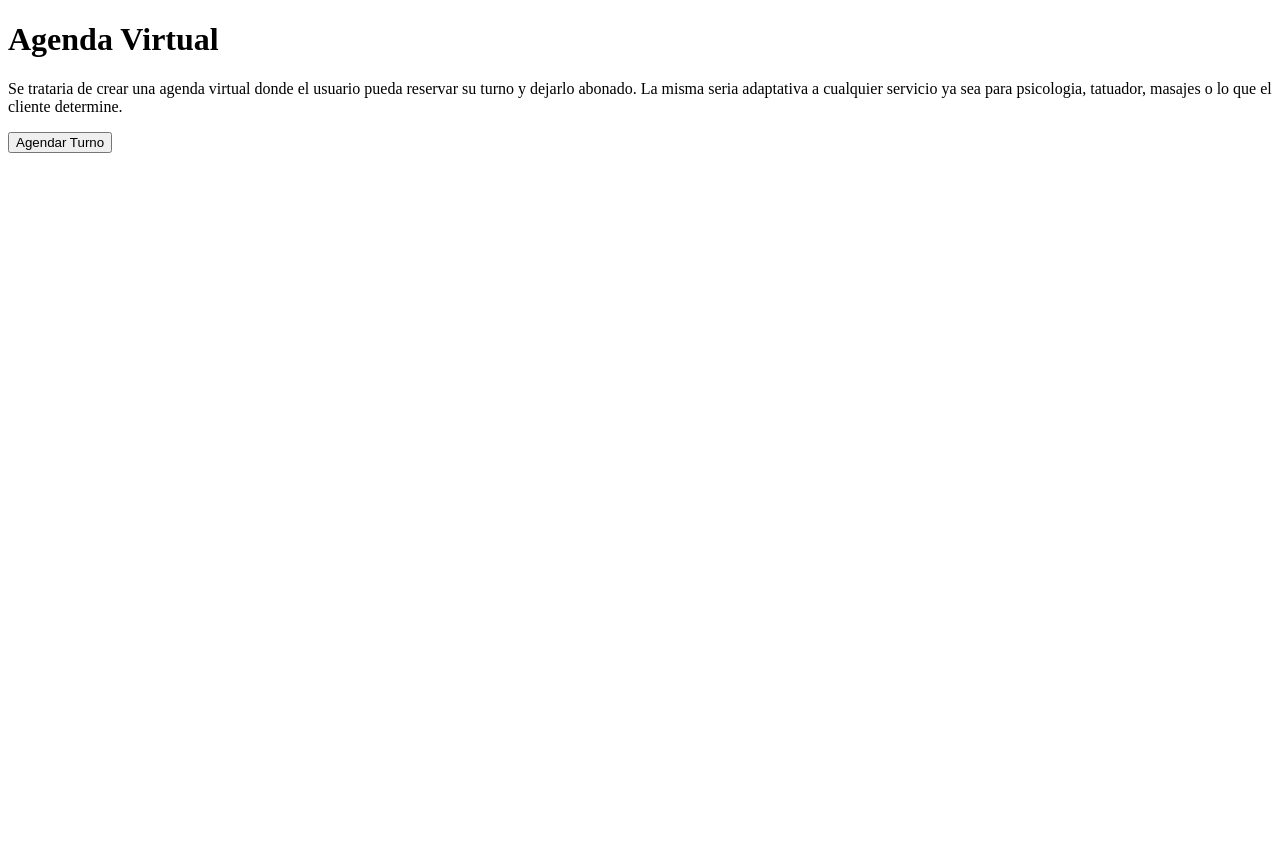
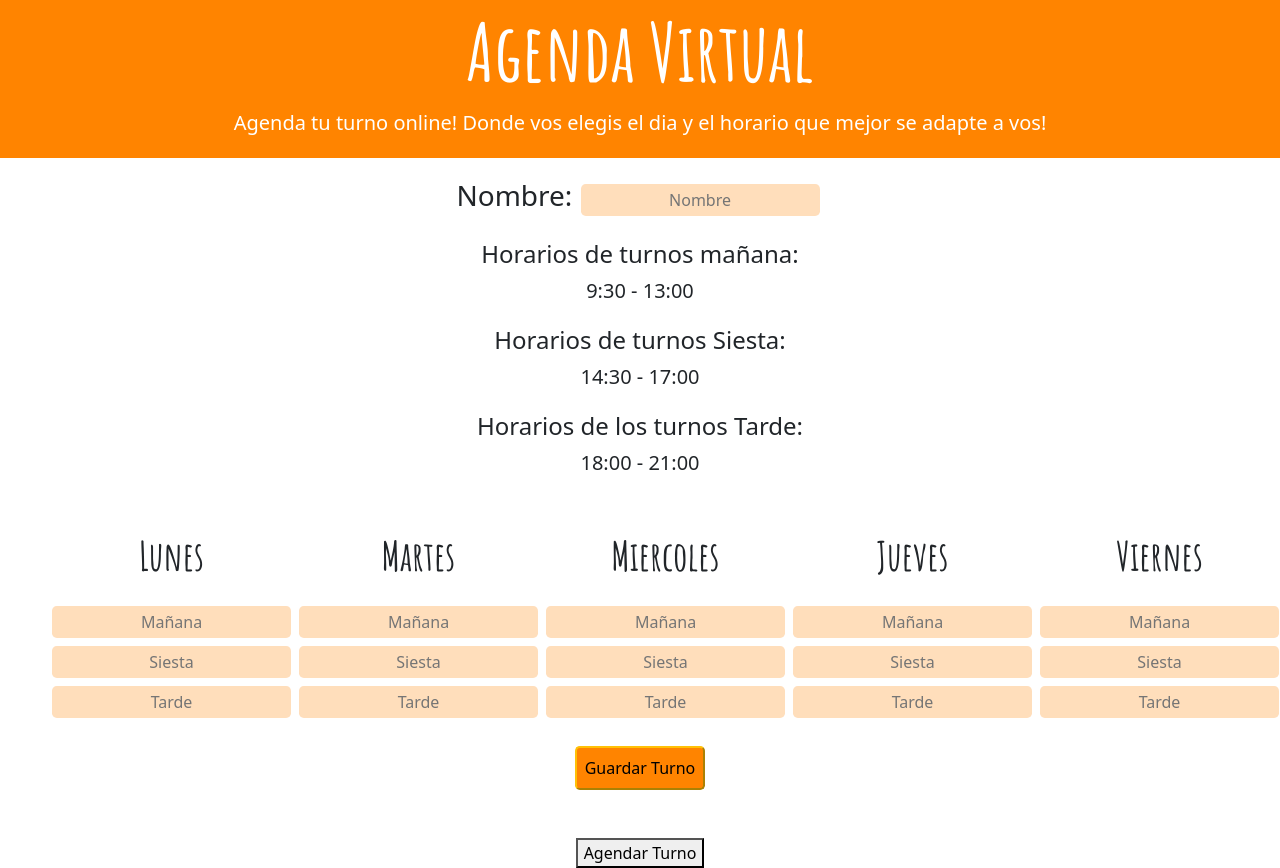
Before and after one commit to Esteban-Heredia/proyectofinal-js, a plain HTML site: page index.html in a window 1280 px wide. Before the commit the page ends 800 px from the top, so only its background shows below. Drawn offline with nearby package versions, Linux system fonts and the light colour scheme.

Commit message:
segunda entrega

```diff
--- /dev/null
+++ b/css/main.css
@@ -0,0 +1,20 @@
+.cabeza {
+    background: #ff8400;
+}
+
+.dias {
+    font-family: 'Amatic SC', cursive;
+}
+
+.gt {
+    background: #ff8400;
+}
+
+h1 {
+    font-family: 'Amatic SC', cursive;
+    font-size: 5rem !important;
+}
+
+input {
+    background: #ff840044;
+}
--- a/index.html
+++ b/index.html
@@ -4,15 +4,74 @@
     <meta charset="UTF-8">
     <meta http-equiv="X-UA-Compatible" content="IE=edge">
     <meta name="viewport" content="width=device-width, initial-scale=1.0">
-    <title>Document</title>
+
+    <link rel="stylesheet" href="css/main.css">
+
+    <link href="https://cdn.jsdelivr.net/npm/bootstrap@5.1.3/dist/css/bootstrap.min.css" rel="stylesheet" integrity="sha384-1BmE4kWBq78iYhFldvKuhfTAU6auU8tT94WrHftjDbrCEXSU1oBoqyl2QvZ6jIW3" crossorigin="anonymous">
+
+    <link rel="preconnect" href="https://fonts.googleapis.com">
+    <link rel="preconnect" href="https://fonts.gstatic.com" crossorigin>
+    <link href="https://fonts.googleapis.com/css2?family=Amatic+SC:wght@700&display=swap" rel="stylesheet">
+
+    <title>Agenda Virtual</title>
 </head>
 <body>
+    <div class="text-center cabeza p-1">
+        <h1 class="text-white">Agenda Virtual</h1>
+        <p class="fs-5 text-white">Agenda tu turno online! Donde vos elegis el dia y el horario que mejor se adapte a vos!</p>
+    </div>
 
-    <h1>Agenda Virtual</h1>
+    <div class="text-center m-3">
+        <output class="fs-3">Nombre:</output>
+        <input id="nombre" name="nombre" class="text-center border-0 m-1 rounded-3 p-1" type="text" placeholder="Nombre">
+    </div>
+    <div class="text-center">
+        <p class="m-1 fs-4">Horarios de turnos mañana:</p>
+        <p class="fs-5">9:30 - 13:00</p>
+        <p class="m-1 fs-4">Horarios de turnos Siesta:</p>
+        <p class="fs-5">14:30 - 17:00</p>
+        <p class="m-1 fs-4">Horarios de los turnos Tarde:</p>
+        <p class="fs-5">18:00 - 21:00</p>
+    </div>
+    <div class="m-5">
+        <div class="d-flex">
+            <div class="text-center">
+                <p class="dias text-center fs-1">Lunes</p>
+                <input class="text-center border-0 m-1 rounded-3 p-1" type="text" placeholder="Mañana">
+                <input class="text-center border-0 m-1 rounded-3 p-1" type="text" placeholder="Siesta">
+                <input class="text-center border-0 m-1 rounded-3 p-1" type="text" placeholder="Tarde">
+            </div>
+            <div class="text-center">
+                <p class="dias text-center fs-1">Martes</p>
+                <input class="text-center border-0 m-1 rounded-3 p-1" type="text" placeholder="Mañana">
+                <input class="text-center border-0 m-1 rounded-3 p-1" type="text" placeholder="Siesta">
+                <input class="text-center border-0 m-1 rounded-3 p-1" type="text" placeholder="Tarde">
+            </div>
+            <div class="text-center">
+                <p class="dias text-center fs-1">Miercoles</p>
+                <input class="text-center border-0 m-1 rounded-3 p-1" type="text" placeholder="Mañana">
+                <input class="text-center border-0 m-1 rounded-3 p-1" type="text" placeholder="Siesta">
+                <input class="text-center border-0 m-1 rounded-3 p-1" type="text" placeholder="Tarde">
+            </div>
+            <div class="text-center">
+                <p class="dias text-center fs-1">Jueves</p>
+                <input class="text-center border-0 m-1 rounded-3 p-1" type="text" placeholder="Mañana">
+                <input class="text-center border-0 m-1 rounded-3 p-1" type="text" placeholder="Siesta">
+                <input class="text-center border-0 m-1 rounded-3 p-1" type="text" placeholder="Tarde">
+            </div>
+            <div class="text-center">
+                <p class="dias text-center fs-1">Viernes</p>
+                <input class="text-center border-0 m-1 rounded-3 p-1" type="text" placeholder="Mañana">
+                <input class="text-center border-0 m-1 rounded-3 p-1" type="text" placeholder="Siesta">
+                <input class="text-center border-0 m-1 rounded-3 p-1" type="text" placeholder="Tarde">
+            </div>
+        </div>
+        <div class="text-center m-4">
+            <button class="gt guardar-turno border-warning rounded-3 p-2">Guardar Turno</button>
+        </div>
+    </div>
 
-    <p>Se trataria de crear una agenda virtual donde el usuario pueda reservar su turno y dejarlo abonado. La misma seria adaptativa a cualquier servicio ya sea para psicologia, tatuador, masajes o lo que el cliente determine.</p>
-
-    <div>
+    <div class="text-center">
         <button class="boton">Agendar Turno</button>
     </div>
 
--- a/js/main.js
+++ b/js/main.js
@@ -1,17 +1,16 @@
-let Nturno = [];
-let TurnosDisp = [];
-let Hturno = [];
+const Nturno = [];
+const TurnosDisp = [];
+const Hturno = [];
+const salir = [];
 
 const boton = document.querySelector(".boton");
 
 boton.addEventListener("click",()=>{
-    while (Nturno != "salir") {
+    while (salir != "salir") {
 
-        Nturno = prompt ("A nombre de quien te gustaria reservar el turno?");
+        TurnosDisp = prompt ("¿De lunes a viernes que dia te gustaria el turno?");
 
-        TurnosDisp = prompt ("¿De lunes a viernes que dia te gustaria el turno?")
-
-        Hturno = prompt ("¿En que hoario te gustaria el turno?")
+        Hturno = prompt ("¿En que hoario te gustaria el turno?");
 
         let costoturn = parseInt(prompt("¿Cuanto te costo el turno?"));
 
@@ -32,7 +31,7 @@ boton.addEventListener("click",()=>{
 
         document.body.append ( " Guardado con exito el turno de " + Nturno + " el dia " + TurnosDisp + "a la hora " + Hturno + " Muchas gracias!")
 
-        Nturno = prompt("Una vez registrado el turno escribir salir")
+        salir = prompt("Una vez registrado el turno escribir salir")
     }
 
 });
```
